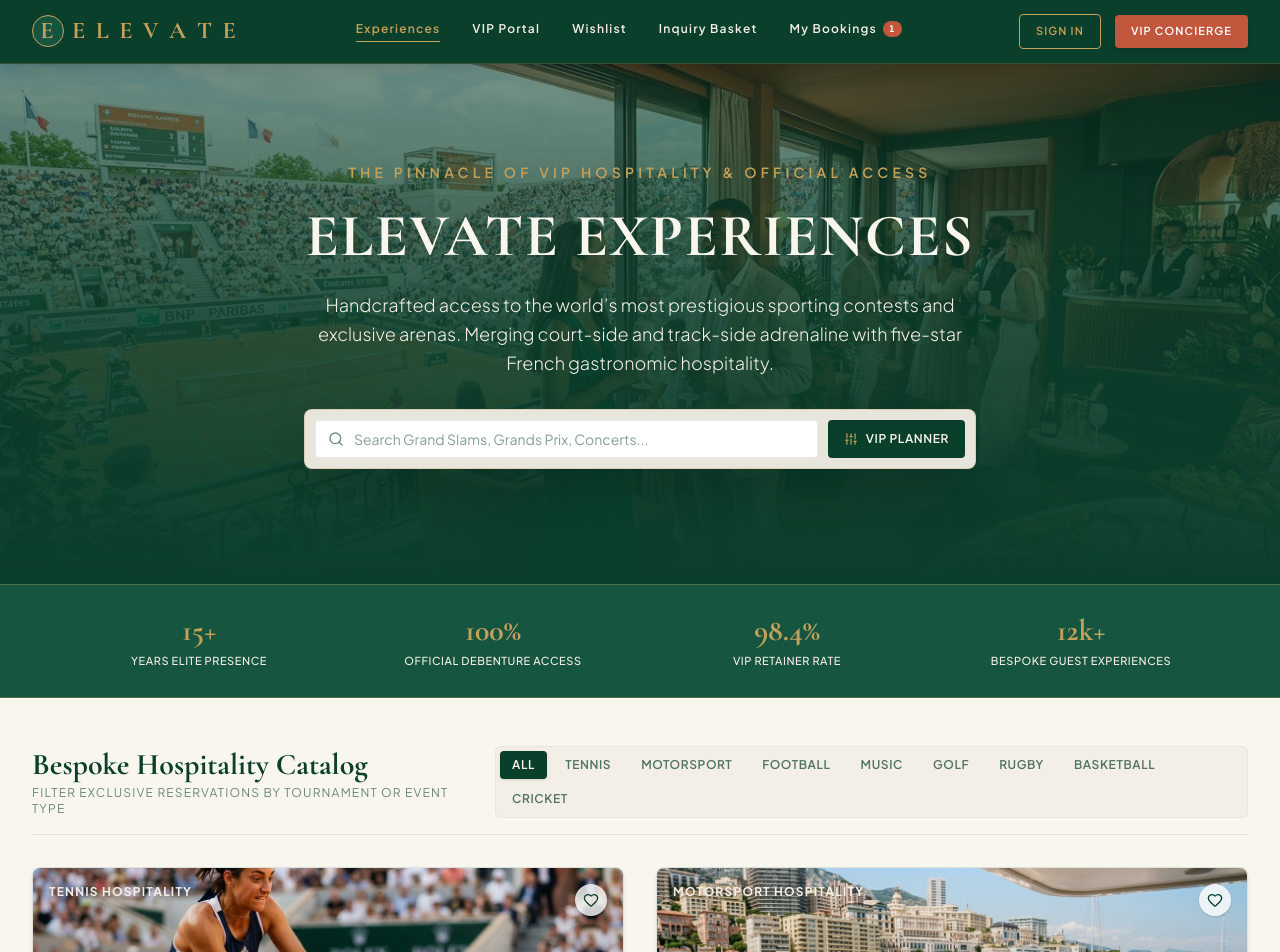
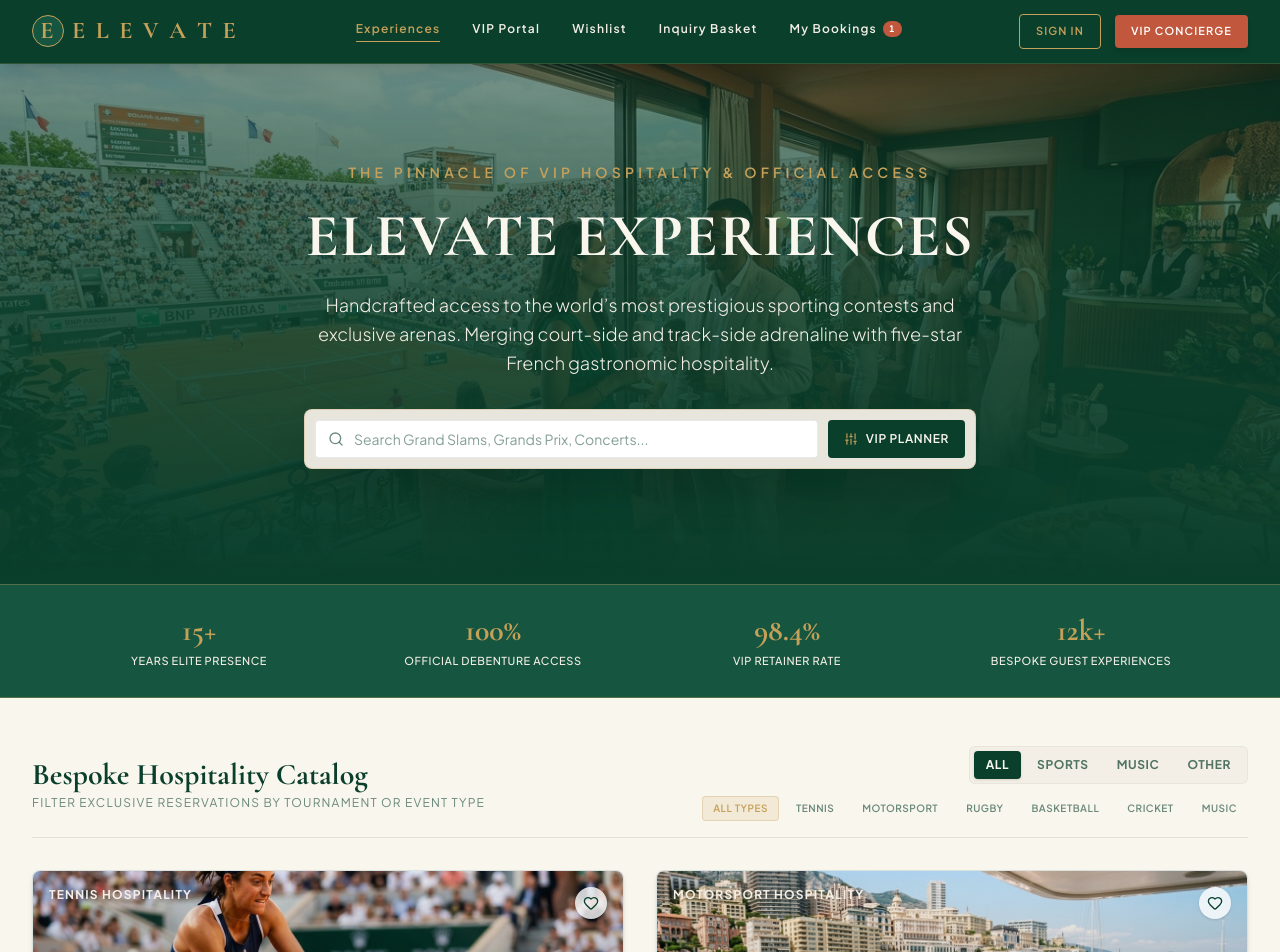
Before and after one commit to Soen-tech/Elevate-, a React (Vite) app: page / in a window 1280 px wide. Shown: the top 952 px of the page. Built offline with nearby package versions, Linux system fonts and the light colour scheme.

Commit message:
feat: implement hierarchical category filtering
Introduce main and sub-category state to improve navigation. Add dynamic filtering logic to group experiences by category and define a custom sort order for sub-categories.

```diff
--- a/src/App.tsx
+++ b/src/App.tsx
@@ -136,7 +136,41 @@
 
   // Search & Filter state
   const [searchQuery, setSearchQuery] = useState('');
-  const [selectedCategory, setSelectedCategory] = useState<'All' | 'Tennis' | 'Motorsport' | 'Football' | 'Music' | 'Golf' | 'Heritage' | 'Rugby' | 'Basketball' | 'Cricket'>('All');
+  const [selectedMainCategory, setSelectedMainCategory] = useState<'All' | 'Sports' | 'Music' | 'Other'>('All');
+  const [selectedSubCategory, setSelectedSubCategory] = useState<string>('All');
+
+  // Helper to map experience category to main category
+  const mapCategoryToMain = (cat: string): 'Sports' | 'Music' | 'Other' => {
+    const sports = ['Tennis', 'Motorsport', 'Football', 'Golf', 'Rugby', 'Basketball', 'Cricket'];
+    const music = ['Music'];
+    if (sports.includes(cat)) return 'Sports';
+    if (music.includes(cat)) return 'Music';
+    return 'Other';
+  };
+
+  const preferredSubCategoryOrder = [
+    'Tennis', 'Motorsport', 'Football', 'Golf', 'Rugby', 'Basketball', 'Cricket',
+    'Music', 'Heritage'
+  ];
+
+  // Dynamically compute subcategories under the selected main category
+  const availableSubCategories = React.useMemo(() => {
+    const list = experiencesList.map(exp => exp.category);
+    const unique = Array.from(new Set(list));
+
+    const filtered = selectedMainCategory === 'All'
+      ? unique
+      : unique.filter(cat => mapCategoryToMain(cat) === selectedMainCategory);
+
+    return filtered.sort((a, b) => {
+      const idxA = preferredSubCategoryOrder.indexOf(a);
+      const idxB = preferredSubCategoryOrder.indexOf(b);
+      if (idxA === -1 && idxB === -1) return a.localeCompare(b);
+      if (idxA === -1) return 1;
+      if (idxB === -1) return -1;
+      return idxA - idxB;
+    });
+  }, [experiencesList, selectedMainCategory]);
 
   // Selected experience for detailed customizer view
   const [selectedEventId, setSelectedEventId] = useState<string | null>(null);
@@ -271,6 +305,10 @@
   useEffect(() => {
     localStorage.setItem('elevate_completed_bookings', JSON.stringify(completedBookings));
   }, [completedBookings]);
+
+  useEffect(() => {
+    localStorage.setItem('elevate_experiences_list', JSON.stringify(experiencesList));
+  }, [experiencesList]);
 
   // Seed default registered users for instant testing
   useEffect(() => {
@@ -689,14 +727,22 @@
     // Auto shift view after brief delay or keep showing success screen
   };
 
-  // Custom filtering algorithm for home events
+  // Custom filtering algorithm for home events with main and sub categories
   const filteredExperiences = experiencesList.filter((exp) => {
-    const matchesCategory = selectedCategory === 'All' || exp.category === selectedCategory;
+    // 1. Filter by Main Category
+    const mainCat = mapCategoryToMain(exp.category);
+    const matchesMain = selectedMainCategory === 'All' || mainCat === selectedMainCategory;
+
+    // 2. Filter by Sub Category
+    const matchesSub = selectedSubCategory === 'All' || exp.category === selectedSubCategory;
+
+    // 3. Filter by Search Query
     const matchesSearch = exp.title.toLowerCase().includes(searchQuery.toLowerCase()) ||
                           exp.location.toLowerCase().includes(searchQuery.toLowerCase()) ||
                           exp.venue.toLowerCase().includes(searchQuery.toLowerCase()) ||
                           exp.shortDescription.toLowerCase().includes(searchQuery.toLowerCase());
-    return matchesCategory && matchesSearch;
+
+    return matchesMain && matchesSub && matchesSearch;
   });
 
   // Calculate statistics for proof adjacency
@@ -1038,16 +1084,70 @@
                   <p className="text-xs text-brand-green/60 uppercase tracking-widest mt-0.5">Filter exclusive reservations by tournament or event type</p>
                 </div>
 
-                <div className="flex flex-wrap gap-1.5 p-1 bg-brand-sand-dark rounded-md border border-brand-green/5">
-                  {(['All', 'Tennis', 'Motorsport', 'Football', 'Music', 'Golf', 'Rugby', 'Basketball', 'Cricket'] as const).map((cat) => (
-                    <button
-                      key={cat}
-                      onClick={() => setSelectedCategory(cat)}
-                      className={`px-3 py-1.5 text-xs font-semibold tracking-wider uppercase rounded transition ${selectedCategory === cat ? 'bg-brand-green text-brand-sand shadow-sm' : 'text-brand-green/70 hover:text-brand-green hover:bg-brand-sand-dark'}`}
-                    >
-                      {cat}
-                    </button>
-                  ))}
+                <div className="flex flex-col gap-3 w-full md:w-auto">
+                  {/* Main Categories Segmented Control */}
+                  <div className="flex flex-wrap gap-1 p-1 bg-brand-sand-dark rounded-md border border-brand-green/5 self-end">
+                    {(['All', 'Sports', 'Music', 'Other'] as const).map((mainCat) => {
+                      const labelMap = {
+                        All: 'All',
+                        Sports: 'Sports',
+                        Music: 'Music',
+                        Other: 'Other'
+                      };
+                      const isActive = selectedMainCategory === mainCat;
+                      return (
+                        <button
+                          key={mainCat}
+                          type="button"
+                          onClick={() => {
+                            setSelectedMainCategory(mainCat);
+                            setSelectedSubCategory('All');
+                          }}
+                          className={`px-3 py-1.5 text-xs font-bold tracking-wider uppercase rounded transition-all duration-200 ${
+                            isActive
+                              ? 'bg-brand-green text-brand-sand shadow-sm font-bold'
+                              : 'text-brand-green/70 hover:text-brand-green hover:bg-brand-sand-dark/50'
+                          }`}
+                        >
+                          {labelMap[mainCat]}
+                        </button>
+                      );
+                    })}
+                  </div>
+
+                  {/* Sub-categories segment */}
+                  {availableSubCategories.length > 0 && (
+                    <div className="flex flex-wrap gap-1.5 justify-end">
+                      <button
+                        type="button"
+                        onClick={() => setSelectedSubCategory('All')}
+                        className={`px-2.5 py-1 text-[10px] font-semibold tracking-wider uppercase rounded-sm border transition-all ${
+                          selectedSubCategory === 'All'
+                            ? 'bg-brand-gold/15 text-brand-gold border-brand-gold/30'
+                            : 'bg-transparent text-brand-green/60 border-transparent hover:text-brand-green hover:bg-brand-sand-dark'
+                        }`}
+                      >
+                        All {selectedMainCategory === 'All' ? 'Types' : selectedMainCategory}
+                      </button>
+                      {availableSubCategories.map((subCat) => {
+                        const isActive = selectedSubCategory === subCat;
+                        return (
+                          <button
+                            key={subCat}
+                            type="button"
+                            onClick={() => setSelectedSubCategory(subCat)}
+                            className={`px-2.5 py-1 text-[10px] font-semibold tracking-wider uppercase rounded-sm border transition-all ${
+                              isActive
+                                ? 'bg-brand-gold/15 text-brand-gold border-brand-gold/30'
+                                : 'bg-transparent text-brand-green/60 border-transparent hover:text-brand-green hover:bg-brand-sand-dark'
+                            }`}
+                          >
+                            {subCat}
+                          </button>
+                        );
+                      })}
+                    </div>
+                  )}
                 </div>
               </div>
 
@@ -1144,7 +1244,7 @@
                   <div className="col-span-2 text-center py-16 bg-white rounded-lg border border-brand-green/10">
                     <p className="text-lg font-serif text-brand-green">No experiences match your luxury search filters.</p>
                     <button
-                      onClick={() => { setSearchQuery(''); setSelectedCategory('All'); }}
+                      onClick={() => { setSearchQuery(''); setSelectedMainCategory('All'); setSelectedSubCategory('All'); }}
                       className="mt-4 bg-brand-green hover:bg-brand-green-light text-brand-sand px-4 py-2 rounded text-xs font-bold uppercase tracking-wider transition"
                     >
                       Reset Catalog Search
```
